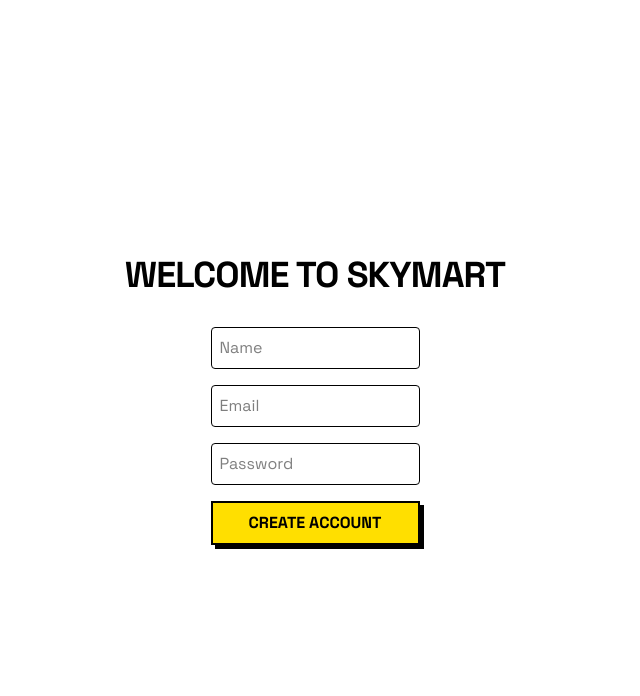
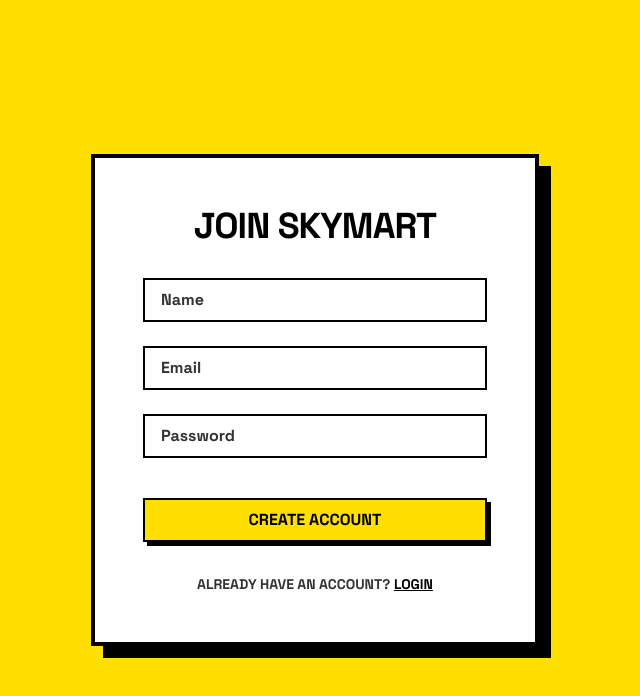
Before and after one commit to T-Harsha-Vardhan/skymart, a React (Vite) app: page /register in a window 1280 px wide. Shown: the top 696 px of the page, without its empty margins (325-965 px from the left). Built offline with nearby package versions, Linux system fonts and the light colour scheme.

Commit message:
feat: improve auth error UX with react-hot-toast and interactive links

```diff
--- a/package.json
+++ b/package.json
@@ -11,10 +11,12 @@
   },
   "dependencies": {
     "@tailwindcss/vite": "^4.3.3",
+    "boneyard-js": "^1.9.0",
     "lucide-react": "^1.25.0",
     "react": "^19.2.7",
     "react-dom": "^19.2.7",
     "react-hook-form": "^7.82.0",
+    "react-hot-toast": "^2.6.0",
     "react-router": "^8.2.0",
     "tailwindcss": "^4.3.3"
   },
--- a/src/main.jsx
+++ b/src/main.jsx
@@ -4,10 +4,22 @@
 import "./index.css";
 import CartProvider from "./context/CartProvider";
 import AuthProvider from "./context/AuthProvider";
+import { Toaster } from "react-hot-toast";
 
 ReactDOM.createRoot(document.getElementById("root")).render(
   <AuthProvider>
     <CartProvider>
+      <Toaster
+        toastOptions={{
+          style: {
+            border: '4px solid black',
+            borderRadius: '0',
+            boxShadow: '4px 4px 0px 0px #000',
+            fontWeight: 'bold',
+            textTransform: 'uppercase'
+          },
+        }}
+      />
       <RouterProvider router={router} />
     </CartProvider>
   </AuthProvider>
--- a/src/pages/LoginPage.jsx
+++ b/src/pages/LoginPage.jsx
@@ -1,9 +1,11 @@
 import { useForm } from "react-hook-form";
 import Button from "../components/ui/Button";
 import Typography from "../components/ui/Typography";
-import { useNavigate } from "react-router";
+import Input from "../components/ui/Input";
+import { Link, useNavigate } from "react-router";
 import { useContext } from "react";
 import AuthContext from "../context/AuthContext";
+import toast from "react-hot-toast";
 
 const EMAIL_REGEX = /^[a-zA-Z0-9._%+-]+@gmail\.com$/;
 
@@ -11,7 +13,6 @@
   const {
     register,
     handleSubmit,
-    setError,
     formState: { errors },
   } = useForm();
 
@@ -23,20 +24,37 @@
       loginUser(data.email, data.password);
       navigate("/");
     } catch (error) {
-      setError("email", {
-        type: "manual",
-        message: error.message,
-      });
+      if (error.message === "User not found.") {
+        toast((t) => (
+          <span className="flex items-center gap-2">
+            User not found.{" "}
+            <button
+              type="button"
+              className="underline font-black hover:text-primary transition-colors"
+              onClick={() => {
+                toast.dismiss(t.id);
                 navigate("/register");
+              }}
+            >
+              REGISTER HERE
+            </button>
+          </span>
+        ));
+      } else {
+        toast.error(error.message);
+      }
     }
   };
 
   return (
-    <div className="flex h-screen w-screen flex-col items-center justify-center gap-8">
+    <div className="flex h-screen w-screen flex-col items-center justify-center gap-8 bg-secondary">
+      <div className="bg-white p-12 border-4 border-black shadow-[12px_12px_0px_0px_#000] w-full max-w-md">
+        <div className="mb-8 text-center">
           <Typography variant="h2">Welcome to SkyMart</Typography>
-      <form onSubmit={handleSubmit(onSubmit)} className="flex flex-col gap-4">
-        <input
-          className="border-border rounded border p-2"
+        </div>
+        <form onSubmit={handleSubmit(onSubmit)} className="flex flex-col gap-6">
+          <div className="space-y-1">
+            <Input
               placeholder="Email"
               {...register("email", {
                 required: "Email is required",
@@ -46,15 +64,15 @@
                 },
               })}
             />
-
             {errors.email && (
-          <Typography variant="caption" className="text-red-500!">
+              <Typography variant="caption" className="text-red-500! block mt-1">
                 {errors.email.message}
               </Typography>
             )}
+          </div>
 
-        <input
-          className="border-border rounded border p-2"
+          <div className="space-y-1">
+            <Input
               type="password"
               placeholder="Password"
               {...register("password", {
@@ -66,13 +84,22 @@
               })}
             />
             {errors.password && (
-          <Typography variant="caption" className="text-red-500!">
+              <Typography variant="caption" className="text-red-500! block mt-1">
                 {errors.password.message}
               </Typography>
             )}
+          </div>
 
-        <Button type="submit">Login</Button>
+          <Button type="submit" className="w-full mt-4">Login</Button>
+
+          <Typography variant="caption" className="text-center block mt-2">
+            Don't have an account?{" "}
+            <Link to="/register" className="underline text-black">
+              Register
+            </Link>
+          </Typography>
         </form>
+      </div>
     </div>
   );
 }
--- a/src/pages/RegisterPage.jsx
+++ b/src/pages/RegisterPage.jsx
@@ -1,8 +1,10 @@
 import { useForm } from "react-hook-form";
 import Button from "../components/ui/Button";
 import Typography from "../components/ui/Typography";
+import Input from "../components/ui/Input";
 import { registerUser } from "../services/authServices";
-import { useNavigate } from "react-router";
+import { Link, useNavigate } from "react-router";
+import toast from "react-hot-toast";
 
 const EMAIL_REGEX = /^[a-zA-Z0-9._%+-]+@gmail\.com$/;
 
@@ -10,7 +12,6 @@
   const {
     register,
     handleSubmit,
-    setError,
     formState: { errors },
   } = useForm();
 
@@ -27,19 +28,37 @@
 
       navigate("/login");
     } catch (error) {
-      setError("email", {
-        type: "manual",
-        message: error.message,
-      });
+      if (error.message === "Email is already exists.") {
+        toast((t) => (
+          <span className="flex items-center gap-2">
+            Email already exists.{" "}
+            <button
+              type="button"
+              className="underline font-black hover:text-primary transition-colors"
+              onClick={() => {
+                toast.dismiss(t.id);
+                navigate("/login");
+              }}
+            >
+              LOGIN HERE
+            </button>
+          </span>
+        ));
+      } else {
+        toast.error(error.message);
+      }
     }
   };
 
   return (
-    <div className="flex h-screen w-screen flex-col items-center justify-center gap-8">
-      <Typography variant="h2">Welcome to SkyMart</Typography>
-      <form onSubmit={handleSubmit(onSubmit)} className="flex flex-col gap-4">
-        <input
-          className="border-border rounded border p-2"
+    <div className="flex h-screen w-screen flex-col items-center justify-center gap-8 bg-primary">
+      <div className="bg-white p-12 border-4 border-black shadow-[12px_12px_0px_0px_#000] w-full max-w-md">
+        <div className="mb-8 text-center">
+          <Typography variant="h2">Join SkyMart</Typography>
+        </div>
+        <form onSubmit={handleSubmit(onSubmit)} className="flex flex-col gap-6">
+          <div className="space-y-1">
+            <Input
               placeholder="Name"
               {...register("name", {
                 required: "Name is required",
@@ -49,15 +68,15 @@
                 },
               })}
             />
-
             {errors.name && (
-          <Typography variant="caption" className="text-red-500!">
+              <Typography variant="caption" className="text-red-500! block mt-1">
                 {errors.name.message}
               </Typography>
             )}
+          </div>
 
-        <input
-          className="border-border rounded border p-2"
+          <div className="space-y-1">
+            <Input
               placeholder="Email"
               {...register("email", {
                 required: "Email is required",
@@ -67,15 +86,15 @@
                 },
               })}
             />
-
             {errors.email && (
-          <Typography variant="caption" className="text-red-500!">
+              <Typography variant="caption" className="text-red-500! block mt-1">
                 {errors.email.message}
               </Typography>
             )}
+          </div>
 
-        <input
-          className="border-border rounded border p-2"
+          <div className="space-y-1">
+            <Input
               type="password"
               placeholder="Password"
               {...register("password", {
@@ -87,13 +106,22 @@
               })}
             />
             {errors.password && (
-          <Typography variant="caption" className="text-red-500!">
+              <Typography variant="caption" className="text-red-500! block mt-1">
                 {errors.password.message}
               </Typography>
             )}
+          </div>
 
-        <Button type="submit">Create Account</Button>
+          <Button type="submit" className="w-full mt-4">Create Account</Button>
+
+          <Typography variant="caption" className="text-center block mt-2">
+            Already have an account?{" "}
+            <Link to="/login" className="underline text-black">
+              Login
+            </Link>
+          </Typography>
         </form>
+      </div>
     </div>
   );
 }
```
Also changed, not shown: 1 other file (tests, documents, lock files or other folders). Lines whose indentation alone changed are shown as unchanged.
